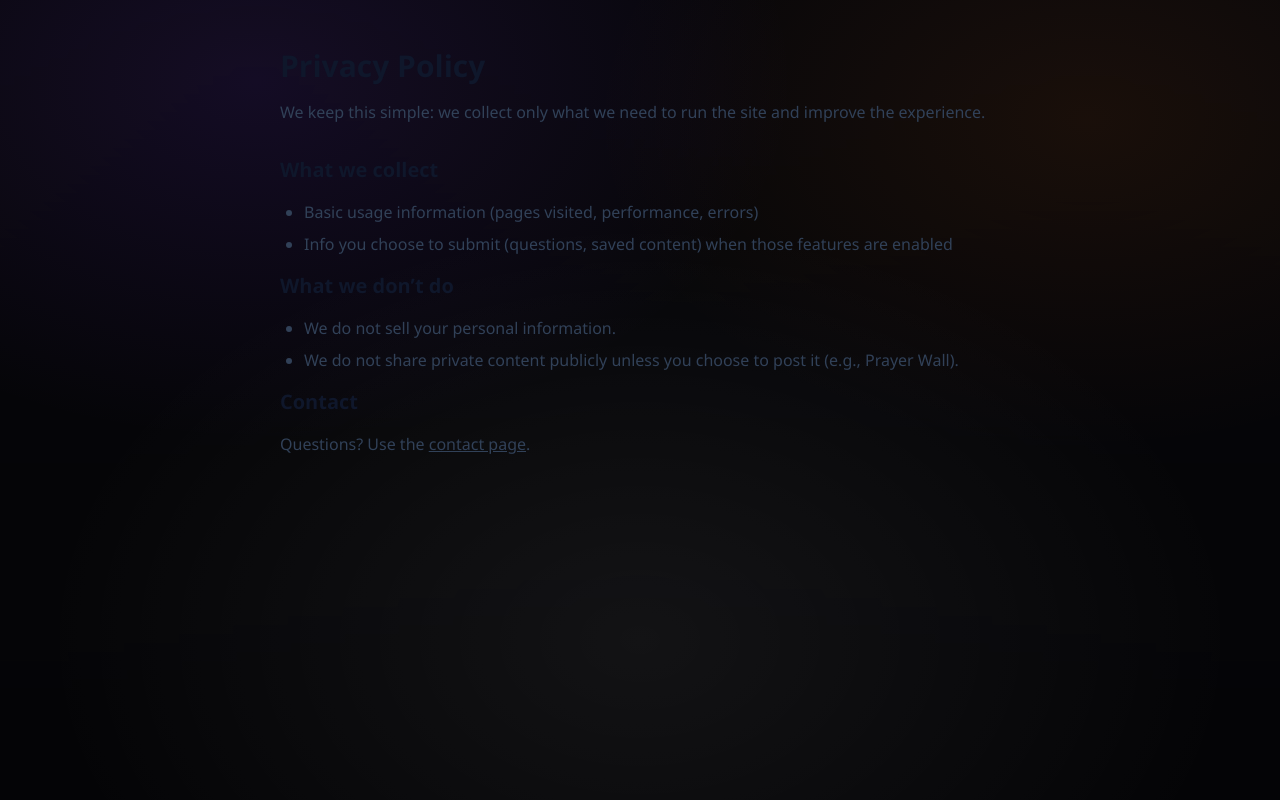
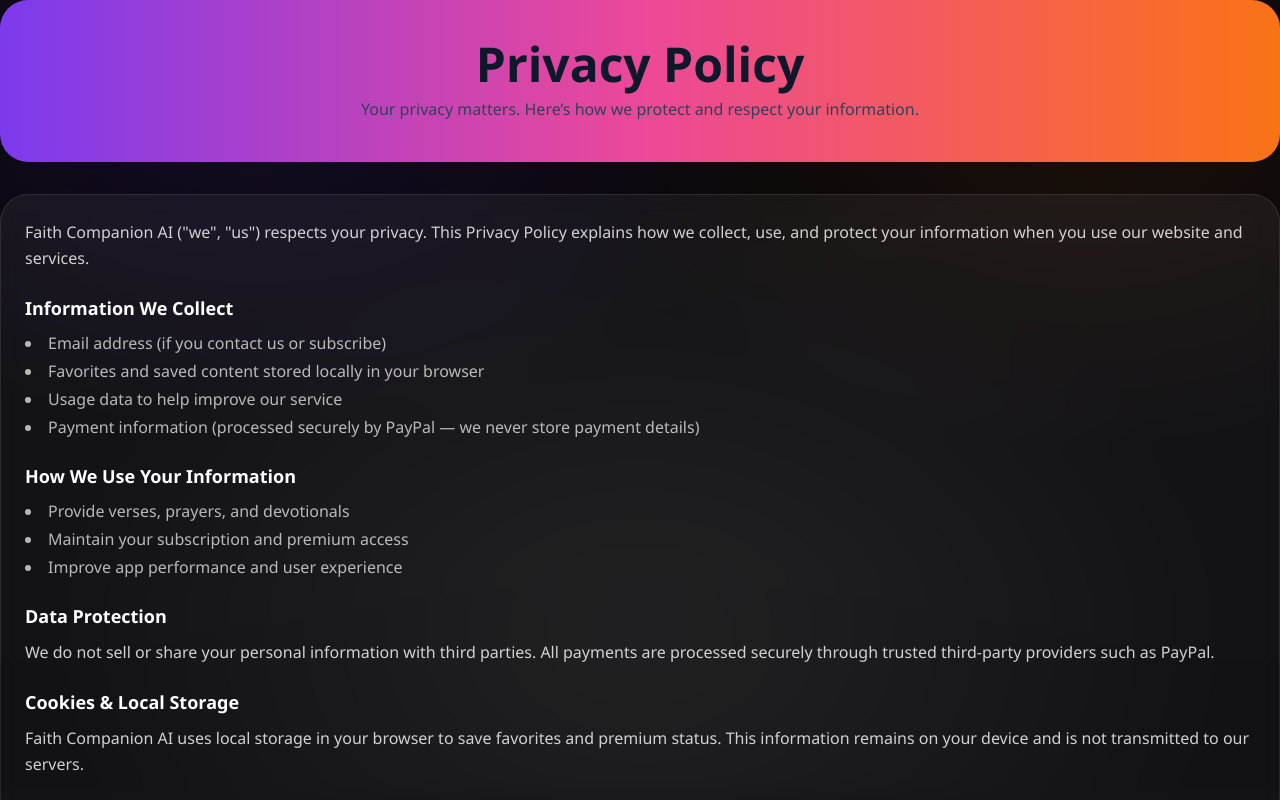
Before and after one commit to Tunjilor/faithcompanionai, a Next.js app: page /privacy in a window 1280 px wide. Shown: the top 800 px of the page. Built offline with nearby package versions, Linux system fonts and the light colour scheme.

Commit message:
Update page.tsx

```diff
--- a/src/app/privacy/page.tsx
+++ b/src/app/privacy/page.tsx
@@ -1,29 +1,95 @@
+import BrandHeader from "@/components/BrandHeader";
+
 export default function PrivacyPage() {
   return (
-    <main className="mx-auto max-w-3xl px-6 py-12">
-      <h1 className="text-3xl font-bold text-slate-900">Privacy Policy</h1>
-      <p className="mt-4 text-slate-700">
-        We keep this simple: we collect only what we need to run the site and improve the experience.
-      </p>
+    <div className="space-y-8">
+      <BrandHeader
+        title="Privacy Policy"
+        subtitle="Your privacy matters. Here’s how we protect and respect your information."
+      />
 
-      <section className="mt-8 space-y-4 text-slate-700">
-        <h2 className="text-xl font-semibold text-slate-900">What we collect</h2>
-        <ul className="list-disc pl-6 space-y-2">
-          <li>Basic usage information (pages visited, performance, errors)</li>
-          <li>Info you choose to submit (questions, saved content) when those features are enabled</li>
-        </ul>
+      <div className="fc-surface p-6 space-y-6">
+        {/* Introduction */}
+        <section>
+          <p className="text-white/80 leading-relaxed">
+            Faith Companion AI ("we", "us") respects your privacy. This Privacy Policy
+            explains how we collect, use, and protect your information when you use
+            our website and services.
+          </p>
+        </section>
 
-        <h2 className="text-xl font-semibold text-slate-900">What we don’t do</h2>
-        <ul className="list-disc pl-6 space-y-2">
-          <li>We do not sell your personal information.</li>
-          <li>We do not share private content publicly unless you choose to post it (e.g., Prayer Wall).</li>
-        </ul>
+        {/* Information We Collect */}
+        <section>
+          <h2 className="text-lg font-semibold text-white mb-2">
+            Information We Collect
+          </h2>
+          <ul className="list-disc list-inside text-white/70 space-y-1">
+            <li>Email address (if you contact us or subscribe)</li>
+            <li>Favorites and saved content stored locally in your browser</li>
+            <li>Usage data to help improve our service</li>
+            <li>
+              Payment information (processed securely by PayPal — we never store
+              payment details)
+            </li>
+          </ul>
+        </section>
 
-        <h2 className="text-xl font-semibold text-slate-900">Contact</h2>
-        <p>
-          Questions? Use the <a className="underline" href="/contact">contact page</a>.
-        </p>
-      </section>
-    </main>
+        {/* How We Use Information */}
+        <section>
+          <h2 className="text-lg font-semibold text-white mb-2">
+            How We Use Your Information
+          </h2>
+          <ul className="list-disc list-inside text-white/70 space-y-1">
+            <li>Provide verses, prayers, and devotionals</li>
+            <li>Maintain your subscription and premium access</li>
+            <li>Improve app performance and user experience</li>
+          </ul>
+        </section>
+
+        {/* Data Protection */}
+        <section>
+          <h2 className="text-lg font-semibold text-white mb-2">
+            Data Protection
+          </h2>
+          <p className="text-white/80 leading-relaxed">
+            We do not sell or share your personal information with third parties.
+            All payments are processed securely through trusted third-party
+            providers such as PayPal.
+          </p>
+        </section>
+
+        {/* Cookies / Local Storage */}
+        <section>
+          <h2 className="text-lg font-semibold text-white mb-2">
+            Cookies & Local Storage
+          </h2>
+          <p className="text-white/80 leading-relaxed">
+            Faith Companion AI uses local storage in your browser to save favorites
+            and premium status. This information remains on your device and is not
+            transmitted to our servers.
+          </p>
+        </section>
+
+        {/* Contact */}
+        <section>
+          <h2 className="text-lg font-semibold text-white mb-2">
+            Contact Us
+          </h2>
+          <p className="text-white/80">
+            If you have questions about this Privacy Policy, you can contact us at:
+          </p>
+          <p className="mt-2 font-medium text-white">
+            shoptunji@gmail.com
+          </p>
+        </section>
+
+        {/* Last Updated */}
+        <section className="pt-4 border-t border-white/10">
+          <p className="text-sm text-white/50">
+            Last updated: {new Date().toLocaleDateString()}
+          </p>
+        </section>
+      </div>
+    </div>
   );
 }
```
